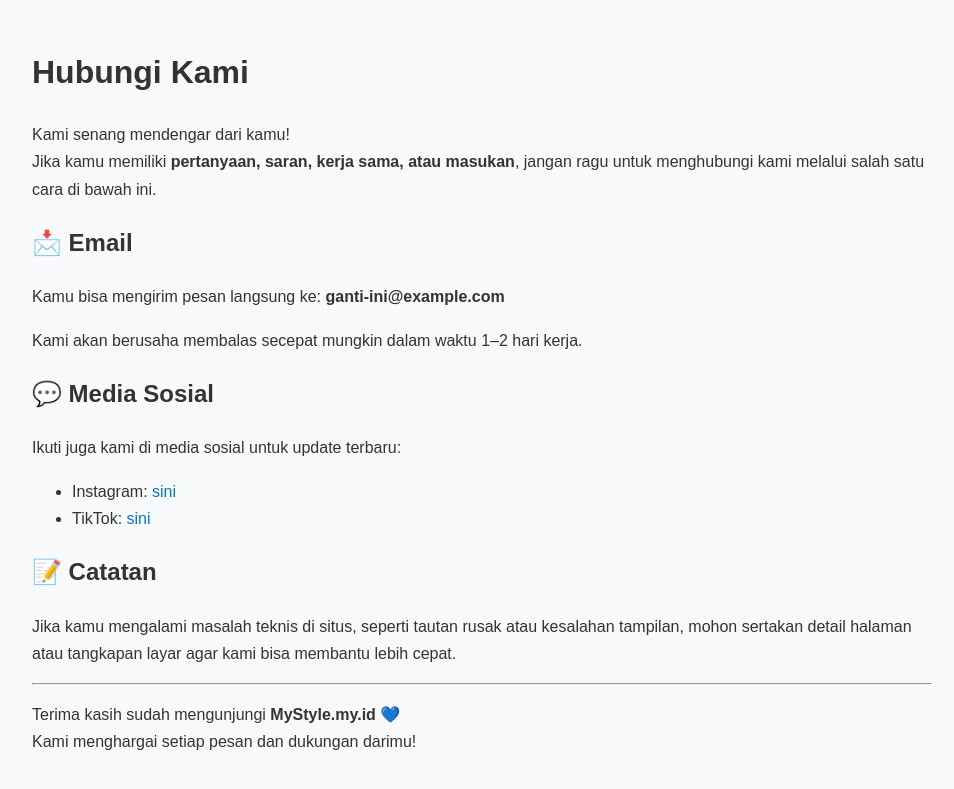
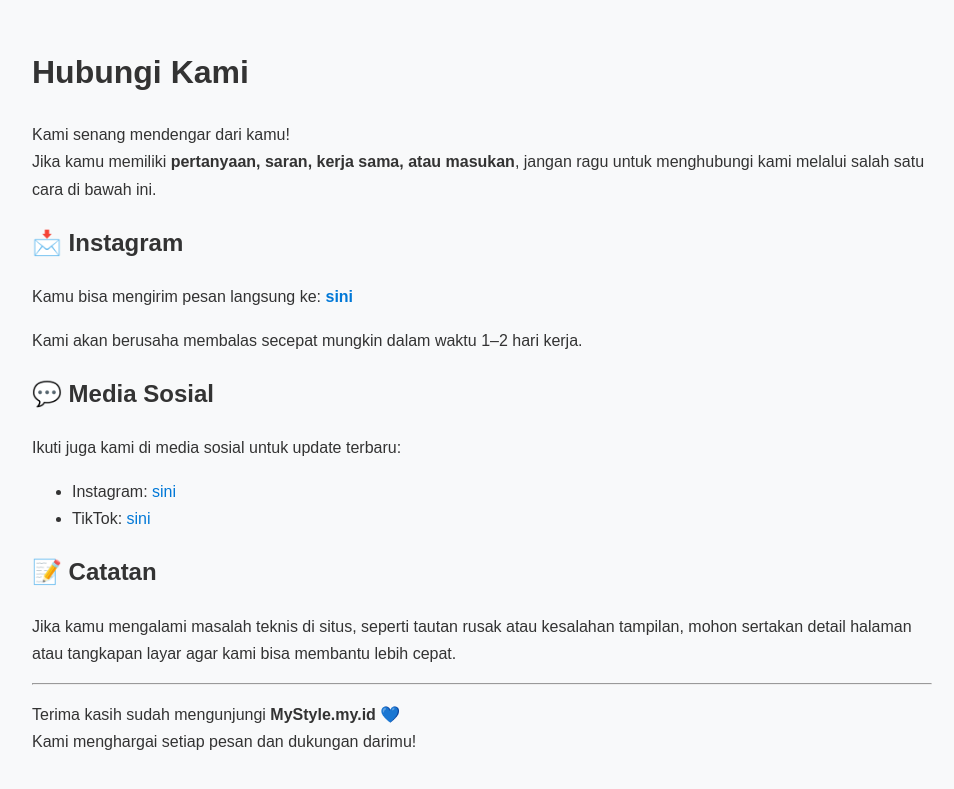
Before and after one commit to mystyl3/mystyl3.github.io, a Jekyll site: the page built from 2025-11-03-kontak.md, in a window 1280 px wide. Shown: the top 789 px of the page, without its empty margins (158-1112 px from the left). Built offline with Jekyll 4.4.1, drawn with Linux system fonts in a browser that asks for light colours.

Commit message:
Update 2025-11-03-kontak.md

```diff
--- a/2025-11-03-kontak.md
+++ b/2025-11-03-kontak.md
@@ -11,9 +11,9 @@
 Kami senang mendengar dari kamu!
 Jika kamu memiliki **pertanyaan, saran, kerja sama, atau masukan**, jangan ragu untuk menghubungi kami melalui salah satu cara di bawah ini.
 
-## 📩 Email
+## 📩 Instagram
 Kamu bisa mengirim pesan langsung ke:
-**ganti-ini@example.com**
+**[sini](https://www.instagram.com/wildanhidayatv)**
 
 Kami akan berusaha membalas secepat mungkin dalam waktu 1–2 hari kerja.
 
```
